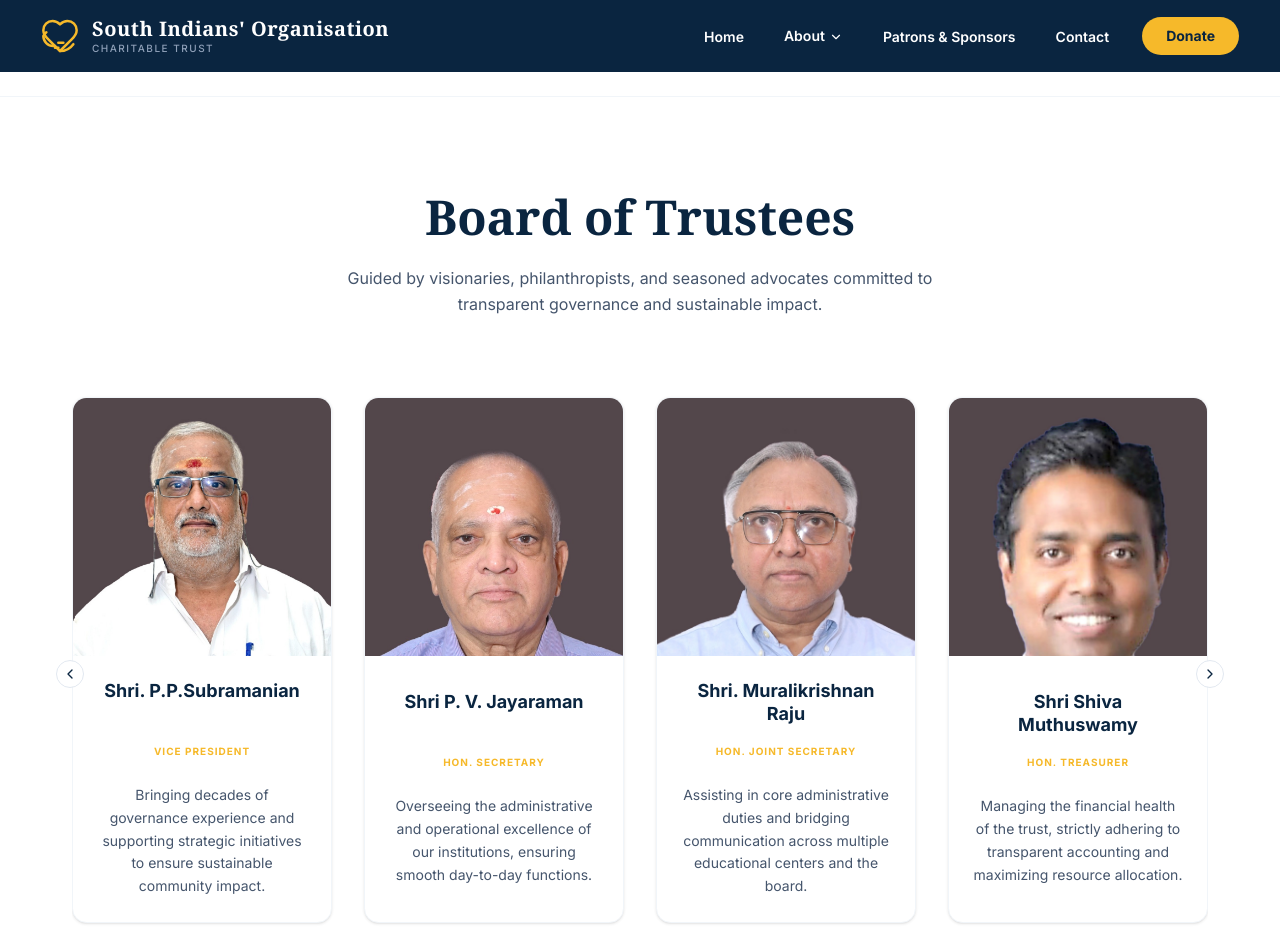
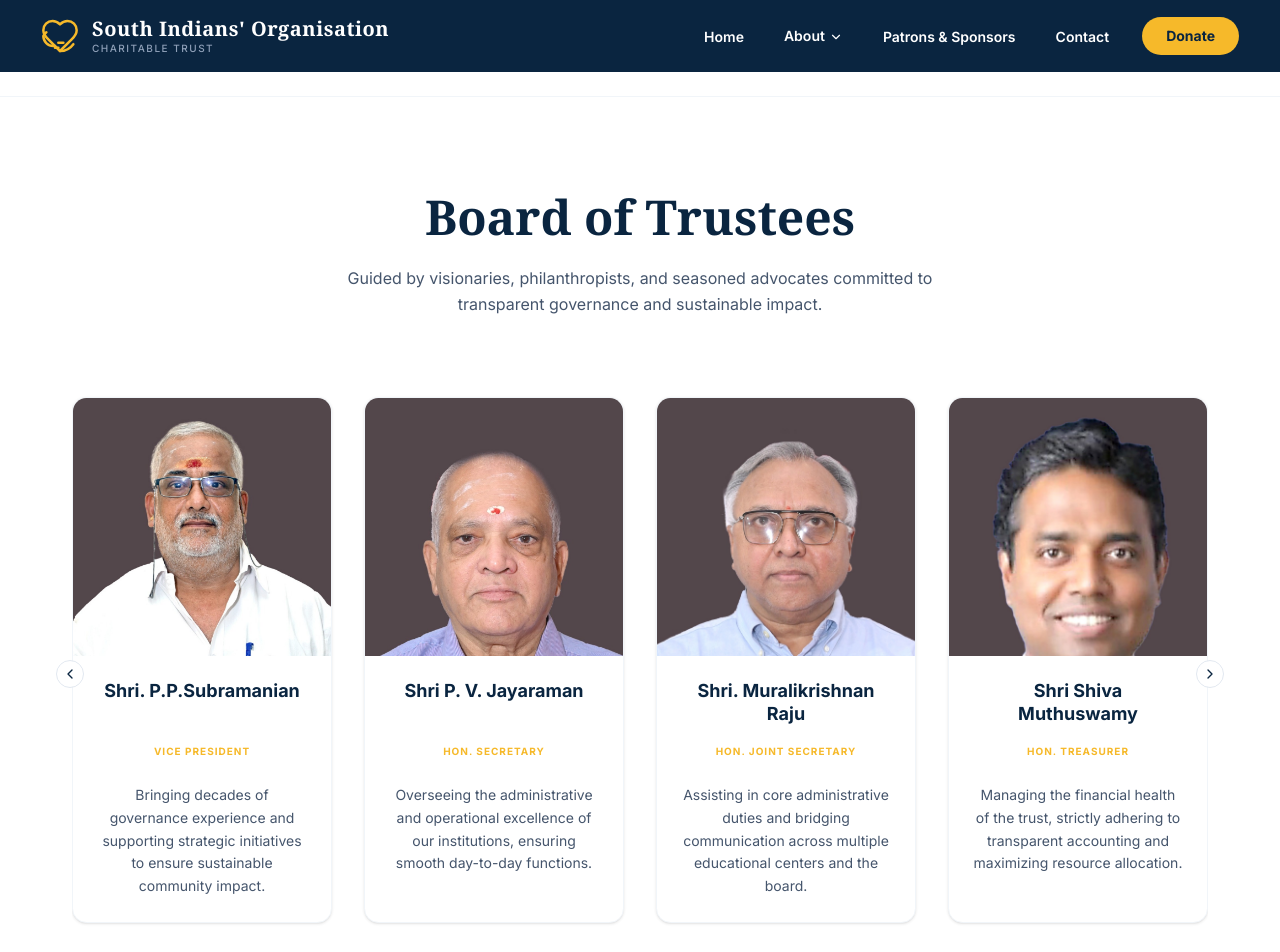
Before and after one commit to inspirexcellence/sio-trust, a Next.js app: page /about/trustees in a window 1280 px wide. Shown: the top 952 px of the page. Built offline with nearby package versions, Linux system fonts and the light colour scheme.

Commit message:
fixed names alignments

```diff
--- a/src/components/sections/TrusteesSection.tsx
+++ b/src/components/sections/TrusteesSection.tsx
@@ -129,9 +129,9 @@ export default function TrusteesSection() {
                         className="w-full h-full object-cover object-top"
                       />
                     </div>
-                    <div className="p-6 flex flex-col flex-grow justify-center items-center text-center">
-                      <h3 className="text-lg font-bold text-[#0a2540] leading-tight mb-2 min-h-[3.5rem] flex items-start">{trustee.name}</h3>
-                      <p className="text-[10px] font-bold text-primary uppercase tracking-widest mb-4 min-h-[1.5rem] flex items-start">{trustee.role}</p>
+                    <div className="p-6 flex flex-col flex-grow text-center">
+                      <h3 className="text-lg font-bold text-[#0a2540] leading-tight mb-2 min-h-[3.5rem]">{trustee.name}</h3>
+                      <p className="text-[10px] font-bold text-primary uppercase tracking-widest mb-4 min-h-[1.5rem]">{trustee.role}</p>
                       <p className="text-sm text-slate-600 leading-relaxed">
                         {trustee.bio}
                       </p>
```
